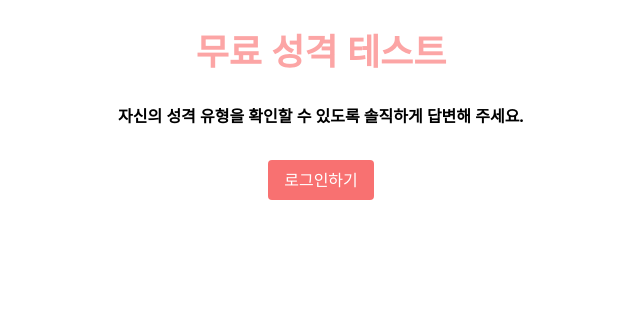
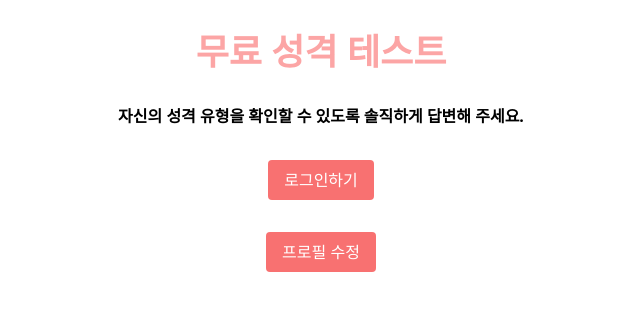
Before and after one commit to wjsehdud777/MBTI-test-assignment, a React (Vite) app: page / in a window 1280 px wide. Shown: the top 310 px of the page, without its empty margins (319-959 px from the left). Built offline with nearby package versions, Linux system fonts and the light colour scheme.

Commit message:
Project: 프로필 수정 페이지 추가 및 홈 페이지에 프로필 수정 테스트 링크 추가

```diff
--- a/src/pages/Home.jsx
+++ b/src/pages/Home.jsx
@@ -15,6 +15,12 @@ const Home = () => {
       >
         로그인하기
       </Link>
+      <Link
+        to={"/profile"}
+        className="bg-red-400 text-white py-2 px-4 rounded hover:bg-red-500 cursor-pointer text-center mt-8"
+      >
+        프로필 수정
+      </Link>
     </div>
   );
 };
--- a/src/pages/Profile.jsx
+++ b/src/pages/Profile.jsx
@@ -1,5 +1,16 @@
 const Profile = () => {
-  return <div>Profile</div>;
+  return (
+    <div>
+      <div>
+        <h1>프로필 수정</h1>
+        <div>
+          <label>닉네임</label>
+          <input />
+        </div>
+        <button>프로필 업데이트</button>
+      </div>
+    </div>
+  );
 };
 
 export default Profile;
```
